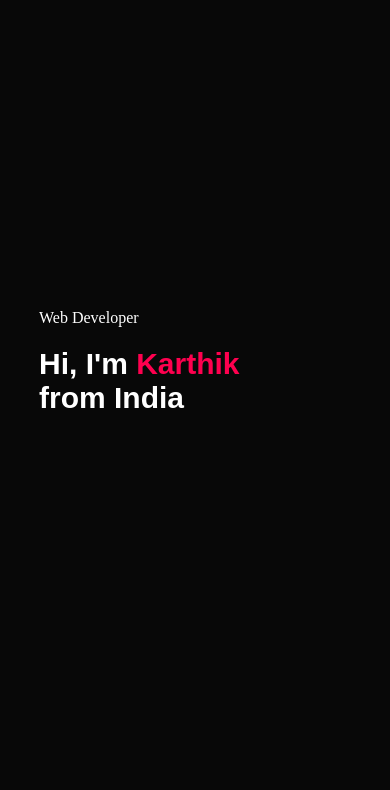
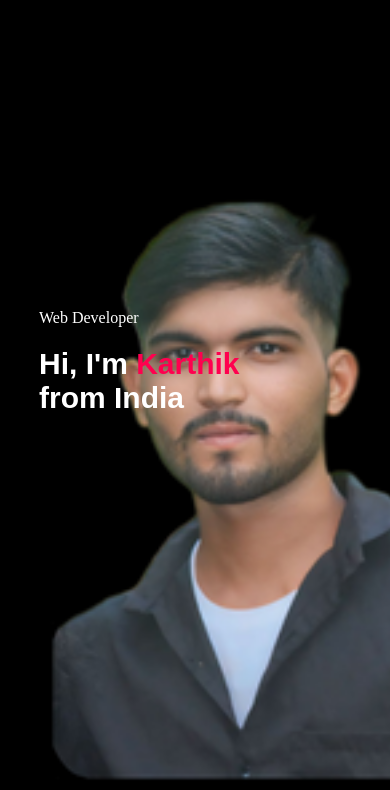
Before and after one commit to KarthikMeda7/MyWebsite, a plain HTML site: page index.html in a window 390 px wide. Shown: the part 54-844 px from the top of the page. Drawn offline with nearby package versions, Linux system fonts and the light colour scheme.

Commit message:
Update style.css
path given for resized image

```diff
--- a/style.css
+++ b/style.css
@@ -413,7 +413,7 @@ nav .fa-solid{
 
 @media only screen and (max-width: 600px){
     header{
-        background-image: url(/assets/resized_image.png);
+        background-image: url(resized_image.png);
     }
     .header-text{
         margin-top: 100%;
```
